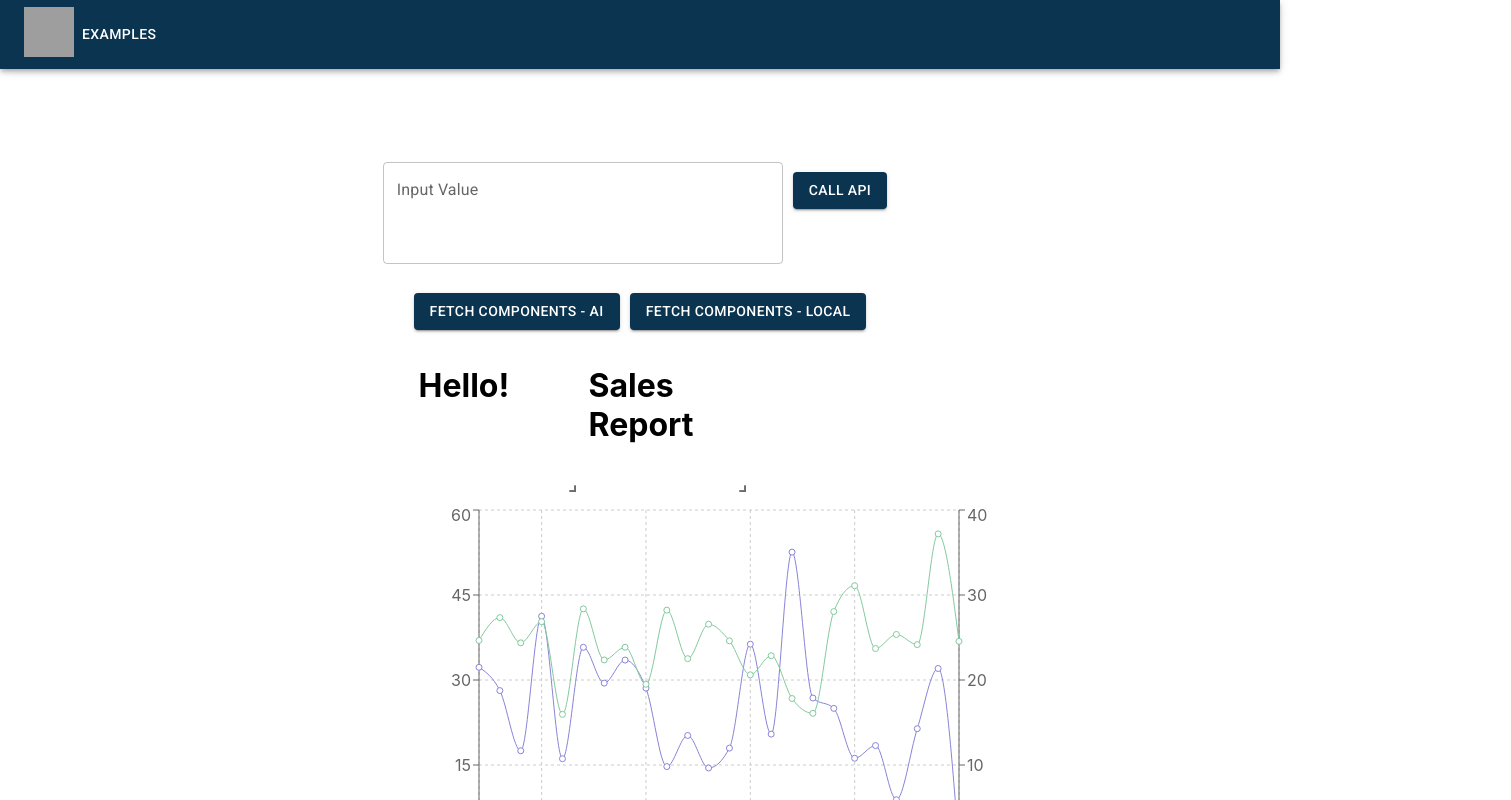
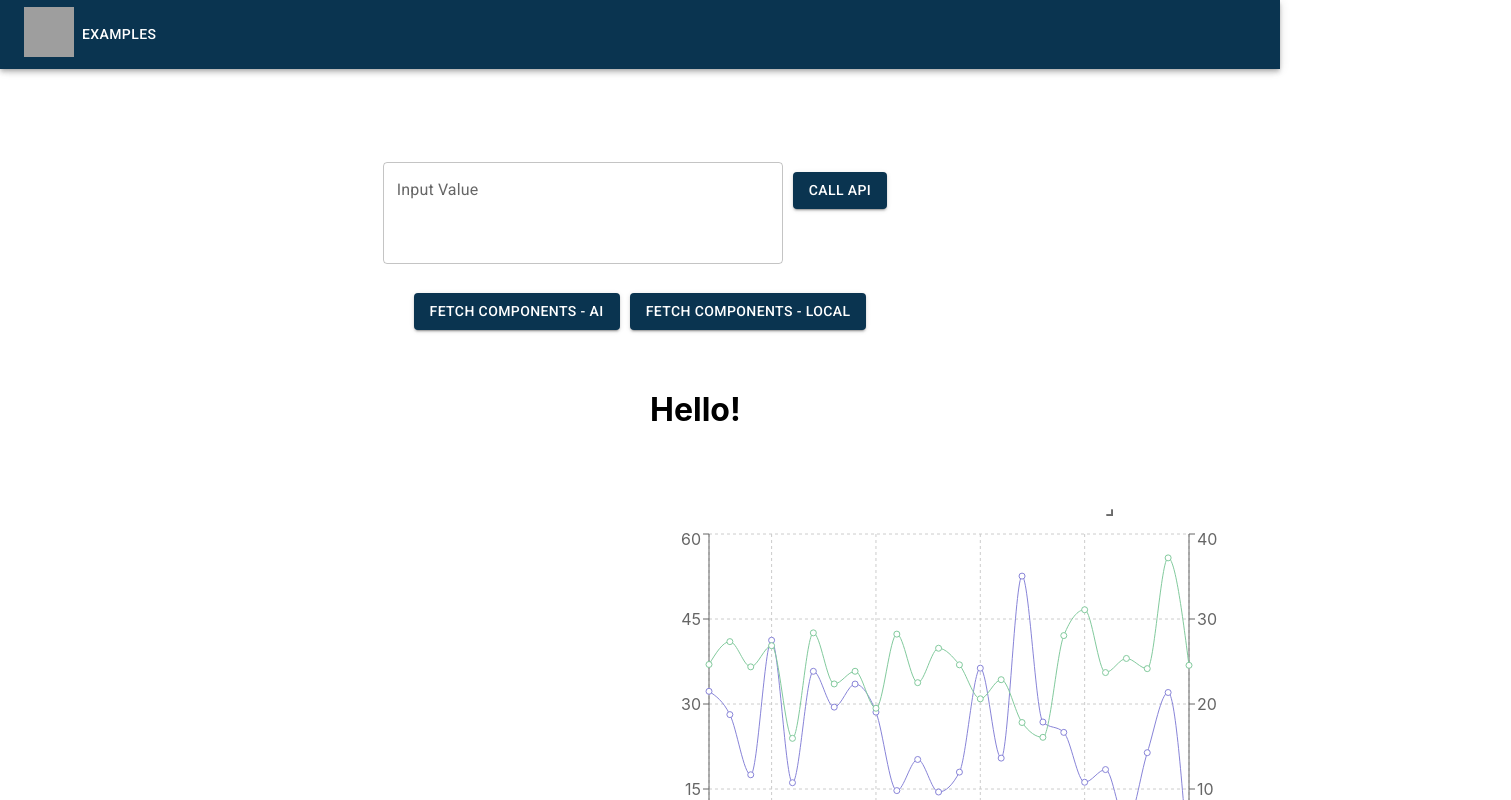
Before and after one commit to Harrison-Wright-PAR/DynamicDashboard, a React (Create React App) app in the folder ReactApp/: page / in a window 1280 px wide. Both pictures are taken after a click on the button "FETCH COMPONENTS - LOCAL". Shown: the top 800 px of the page, 1511 px wide, since content can reach past the window. Built offline with nearby package versions, Linux system fonts and the light colour scheme; grey boxes are pictures that could not be loaded.

Commit message:
switched to gpt 4 and removed correction prompt updated grid layout

```diff
--- a/ReactApp/src/components/Start.tsx
+++ b/ReactApp/src/components/Start.tsx
@@ -6,7 +6,7 @@ import 'react-json-view-lite/dist/index.css';
 import HelloUser from './helloUser';
 import SalesReport from './salesReport';
 import SalesTrendReport from './salesTrendReport';
-import { Button, TextField, Box, Container, Grid } from '@mui/material';
+import { Button, TextField, Box, Container, Grid, getListItemSecondaryActionClassesUtilityClass } from '@mui/material';
 import { WidthProvider, Responsive } from 'react-grid-layout';
 import 'react-grid-layout/css/styles.css';
 import 'react-resizable/css/styles.css';
@@ -46,13 +46,13 @@ function StartPage() {
 
   const layout: Array<LayoutItem> = [
     { i: 'HelloUser', x: 0, y: 0, w: 6, h: 4 },
-    { i: 'SalesReport', x: 6, y: 0, w: 6, h: 4 },
-    { i: 'SalesTrendReport', x: 20, y: 4, w: 24, h: 16 },
-    { i: 'LaborCostReport', x: 0, y: 4, w: 12, h: 8 },
-    { i: 'LaborIrregularitiesReport', x: 12, y: 4, w: 8, h: 8 },
-    { i: 'LiveSalesReport', x: 0, y: 12, w: 12, h: 8 },
-    { i: 'MenuChangesReport', x: 12, y: 12, w: 8, h: 8 },
-    { i: 'SalesDailyReport', x: 20, y: 0, w: 12, h: 4 },
+    { i: 'SalesReport', x: 1, y: 1, w: 6, h: 4 },
+    { i: "SalesTrendReport", x: 2, y: 2, w: 7.7, h: 10.2 },
+    { i: "LaborCostReport", x: 3, y: 3, w: 11, h: 15 },
+    { i: 'LaborIrregularitiesReport', x: 4, y: 4, w: 9.1, h: 11.5 },
+    { i: 'LiveSalesReport', x: 5, y: 5, w: 4, h: 4 },
+    { i: 'MenuChangesReport', x: 6, y: 6, w: 8.5, h: 11.5 },
+    { i: "SalesDailyReport", x: 7, y: 7, w: 11, h: 15 },
   ];
 
   const handleButtonClick = async () => {
@@ -73,8 +73,8 @@ function StartPage() {
       if (defaultLayout == undefined) {
         defaultLayout = { i: x.name, x: 0, y: 0, w: 4, h: 4 };
       }
-      defaultLayout['x'] = i * 100;
-      defaultLayout['y'] = i * 100;
+      defaultLayout['x'] = i;
+      defaultLayout['y'] = i;
       x['layout'] = defaultLayout;
       console.log(x);
       return x;
@@ -95,36 +95,67 @@ function StartPage() {
   };
 
   const fetchComponentsLocal = async () => {
-    var sampleComponents = [
+    var sampleComponents : Component[] = [
       {
         goodFor: "all",
         id: 0,
-        layout: { i: "HelloUser", x: 0, y: 0, w: 6, h: 4 },
         name: "HelloUser",
         purpose: "greet the user",
       },
       {
-        goodFor: "sales, management, marketing, store operator, franchisee",
-        id: 1,
-        layout: { i: "SalesReport", x: 6, y: 0, w: 6, h: 4 },
-        name: "SalesReport",
-        purpose: "show the sales report",
-      },
-      {
         goodFor: "management, franchise owner, franchisee",
         id: 2,
-        layout: { i: "SalesTrendReport", x: 20, y: 4, w: 30, h: 10 },
         name: "SalesTrendReport",
         purpose: "show the sales trend for a single location",
       },
+      {
+        name: "LaborCostReport",
+        goodFor: "management, franchise owner, franchisee",
+        id: 3,
+        purpose: "show the labor cost for a single location",
+      },
+      {
+        name: "LaborIrregularitiesReport",
+        goodFor: "management, franchise owner, franchisee",
+        id: 4,
+        purpose: "show the labor irregularities for a single location",
+      },
+      {
+        name: "LiveSalesReport",
+        goodFor: "management, franchise owner, franchisee",
+        id: 5,
+        purpose: "show the live sales for a single location",
+      },
+      {
+        name: "MenuChangesReport",
+        goodFor: "management, franchise owner, franchisee",
+        id: 6,
+        purpose: "show the menu changes for a single location",
+      },
+      {
+        name: "SalesDailyReport",
+        goodFor: "management, franchise owner, franchisee",
+        id: 7,
+        purpose: "show the sales daily for a single location",
+      },
+
     ];
+
+    sampleComponents = sampleComponents.map((component) => {
+      const layoutItem = layout.find((item) => item.i === component.name);
+      if (layoutItem) {
+        component.layout = layoutItem;
+      }
+      return component;
+    });
+
     setComponents(sampleComponents);
   };
 
 
   return (
     <ThemeProvider theme={theme}>
-      <Container maxWidth="sm" sx={{ width:'100%'}}>
+      <Container maxWidth="sm" sx={{ width: '100%' }}>
         <Box className="MainApp" sx={{ display: 'flex', flexDirection: 'column', alignItems: 'center', width: '100%', height: '100%' }}>
           <Box sx={{ mt: 3 }}>
             <TextField sx={{ width: '400px' }} rows={3} label="Input Value" value={inputValue} multiline={true} onChange={(e) => setInputValue(e.target.value)} />
@@ -135,9 +166,11 @@ function StartPage() {
               <JsonView data={apiResponse} shouldInitiallyExpand={allExpanded} style={darkStyles} />
             </Box>
           )}
-          <Box sx={{ mt: 3, flexDirection: 'row' }}>
+          <Box sx={{ mt: 3, }}>
             <Button color='parBlue' sx={{ margin: '5px' }} variant="contained" onClick={() => fetchComponents()}>Fetch Components - AI</Button>
             <Button color='parBlue' sx={{ margin: '5px' }} variant="contained" onClick={() => fetchComponentsLocal()}>Fetch Components - Local</Button>
+          </Box>
+          <Box sx={{ mt: 3, }}>
 
             <ResponsiveGridLayout
               className="layout"
--- a/ReactApp/src/components/liveSalesReport.tsx
+++ b/ReactApp/src/components/liveSalesReport.tsx
@@ -25,7 +25,7 @@ export default function LiveSalesReport() {
   }, []);
 
   return (
-    <Card sx={{ minWidth: 275 }}>
+    <Card sx={{ minWidth: 100 }}>
       <CardContent>
         <Typography variant="h5" sx={{ fontSize: 20 }} color="text.secondary" gutterBottom>
           Sales
```
Also changed, not shown: 1 other file (tests, documents, lock files or other folders).
